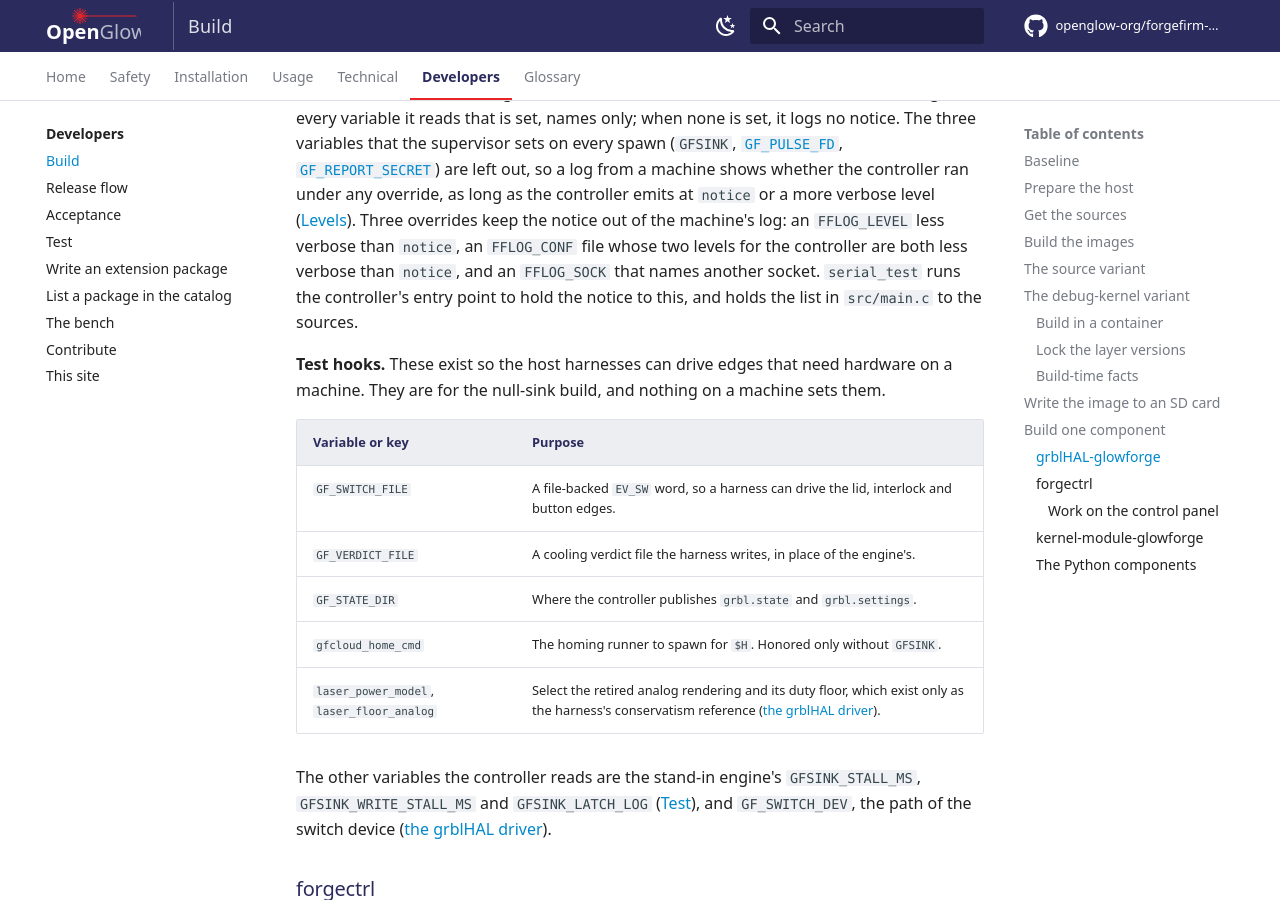
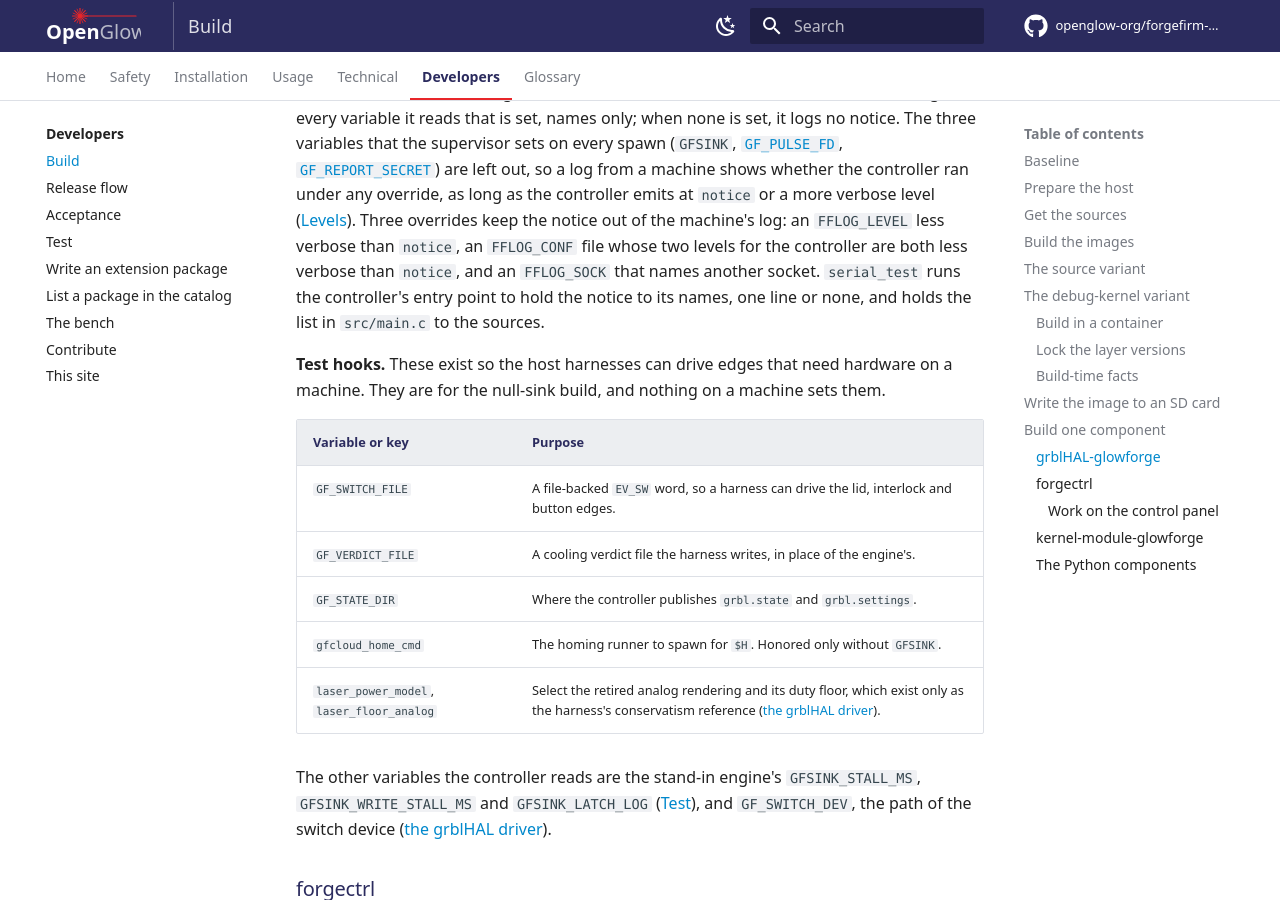
Before and after one commit to openglow-org/forgefirm-docs, an MkDocs documentation site: the page built from docs/developers/building.md, in a window 1280 px wide and 900 px high, scrolled down 6446 px. Built offline with MkDocs 1.6.1 and Material for MkDocs 9.7.7, drawn with Linux system fonts in a browser that asks for light colours; comment, search, counter and statistics services are not loaded.

Commit message:
Building: serial_test holds the controller's start notice to its names, one line or none
Docs only. The sentence on serial_test said that it holds the notice
"to this", after the paragraph's sentences on the emit level and the
FFLOG_* overrides. serial_test proves no level: it stands in for
fflog, runs the controller's entry point, and requires one notice that
names the overrides set, with no value, and none with none set.

- developers/building.md, the controller's notice: serial_test runs
  the controller's entry point to hold the notice to its names, one
  line or none, and holds the list in src/main.c to the sources.

Proof: python -B scripts/check-style.py (style: clean), python -B
scripts/check-interfaces.py (interfaces: clean (245 checked)), and
the strict zensical build (No issues found) on the committed tree. The
case is grblHAL-glowforge's tests/serial_test.c, "The start notice
names the overrides in force, names only": it includes src/main.c with
main renamed controller_main and fflog a stand-in that records the
notice, runs it with three overrides set ("the controller logs one
notice naming the overrides that are set, and no value") and with none
("with none set, it logs no notice").

Acceptance: none; docs only.

```diff
--- a/docs/developers/building.md
+++ b/docs/developers/building.md
@@ -295,8 +295,8 @@ overrides keep the notice out of the machine's log: an `FFLOG_LEVEL` less
 verbose than `notice`, an `FFLOG_CONF` file whose two levels for the
 controller are both less verbose than `notice`, and an `FFLOG_SOCK` that
 names another socket. `serial_test` runs the controller's entry point to
-hold the notice to this, and holds the list in `src/main.c` to the
-sources.
+hold the notice to its names, one line or none, and holds the list in
+`src/main.c` to the sources.
 
 **Test hooks.** These exist so the host harnesses can drive edges that need
 hardware on a machine. They are for the null-sink build, and nothing on a
```
